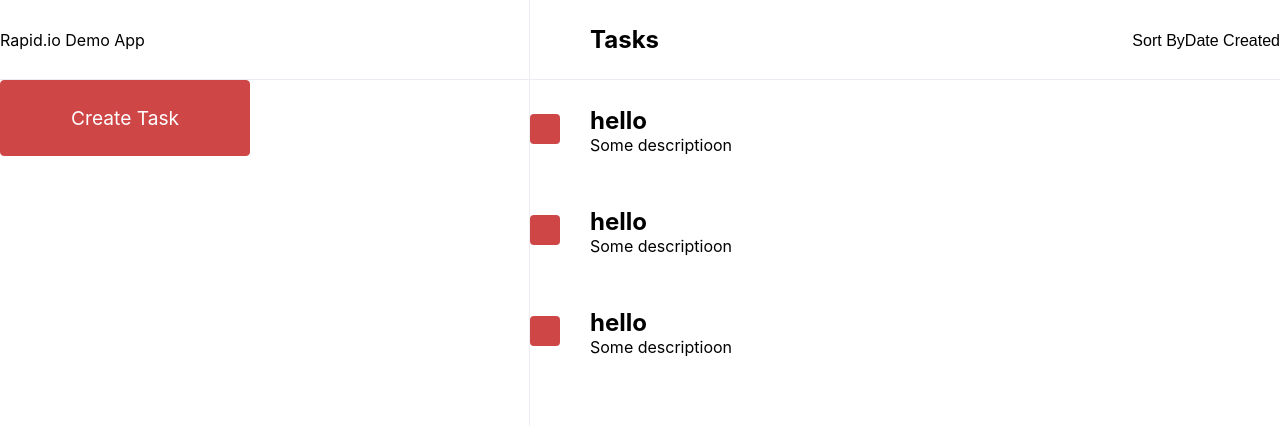
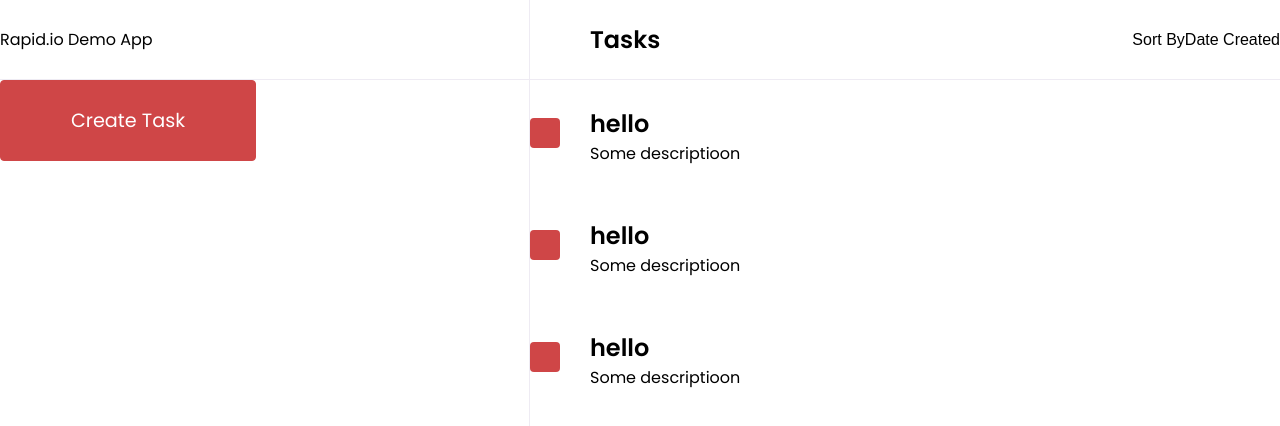
Before and after one commit to JSLibraryDirectory/demo-javascript-todo, a Next.js app: page / in a window 1280 px wide. Shown: the top 426 px of the page. Built offline with nearby package versions, Linux system fonts and the light colour scheme.

Commit message:
Add font

```diff
--- a/components/header.js
+++ b/components/header.js
@@ -1,8 +1,8 @@
 export default ({ heading }) => (
   <header>
-    <div className="inner">
+    <div className="wrap">
       <h1>{heading}</h1>
-      <div>
+      <div className="right">
         <button>Sort By</button>
         <button>Date Created</button>
       </div>
@@ -16,7 +16,7 @@ export default ({ heading }) => (
         padding-left: 60px;
         border-bottom: 1px solid #EEEBF3;
       }
-      .inner {
+      .wrap {
         width: 100%;
         max-width: 900px;
         display: flex;
@@ -32,6 +32,7 @@ export default ({ heading }) => (
       h1 {
         margin: 0;
         font-size: 1.5rem;
+        font-weight: 600;
       }
     `}
     </style>
--- a/components/meta.js
+++ b/components/meta.js
@@ -6,16 +6,18 @@ export default () => (
       <meta name="viewport" content="width=device-width, initial-scale=1" />
       <meta charSet="utf-8" />
       <link rel="shortcut icon" href="/static/favicon.ico" />
+      <link href="https://fonts.googleapis.com/css?family=Poppins:400,600" rel="stylesheet" />
     </Head>
     <style jsx global>{`
       body {
-        font-family: -apple-system, BlinkMacSystemFont, "Segoe UI", "Roboto", "Oxygen", "Ubuntu", "Cantarell", "Fira Sans", "Droid Sans", "Helvetica Neue", sans-serif;
+        font-family: 'Poppins', sans-serif;
         background: #fff;
       }
       * {
         margin: 0;
         padding: 0;
         box-sizing: border-box;
+        font-weight: 400;
       }
     `}</style>
   </div>
--- a/components/todo.js
+++ b/components/todo.js
@@ -17,6 +17,9 @@ export default ({ title, description, completed }) => (
       .text {
         margin: 0 30px;
       }
+      h2 {
+        font-weight: 600;
+      }
     `}
     </style>
   </div>
```
